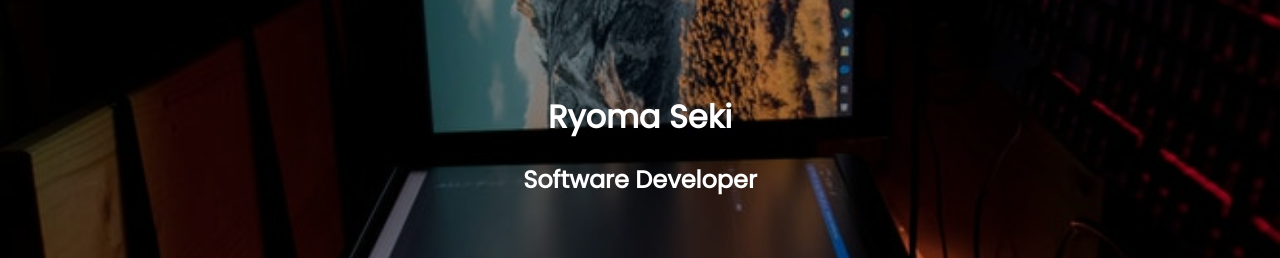
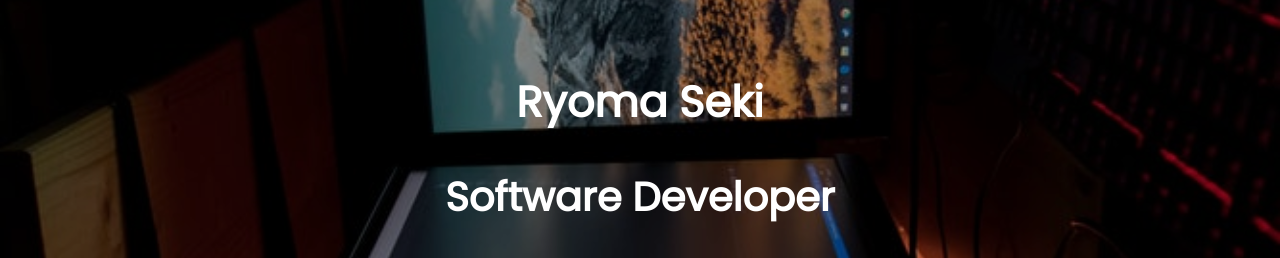
Before and after one commit to Kotoneryuuma/portfolio_git, a plain HTML site: page index.html in a window 1280 px wide. Shown: the part 210-468 px from the top of the page. Drawn offline with Linux system fonts and the light colour scheme.

Commit message:
Update index.css

```diff
--- a/index.css
+++ b/index.css
@@ -32,6 +32,12 @@ svg{
   position: absolute;
   top:0;
   left: 0;
+}
+h1{
+  font-size: 43px;
+}
+h2{
+  font-size: 40px;
 }
 a{
   width: 40px;
```
